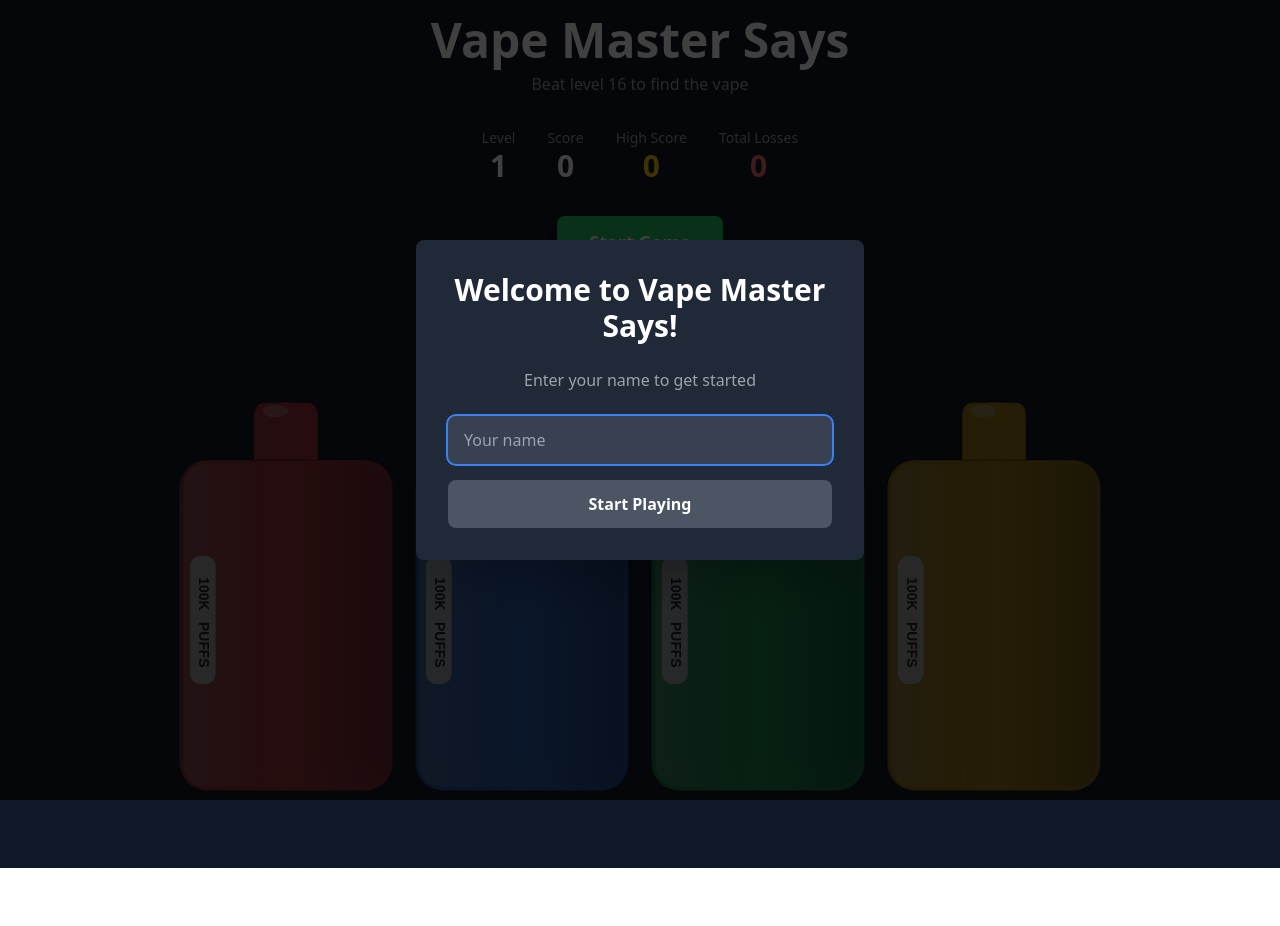
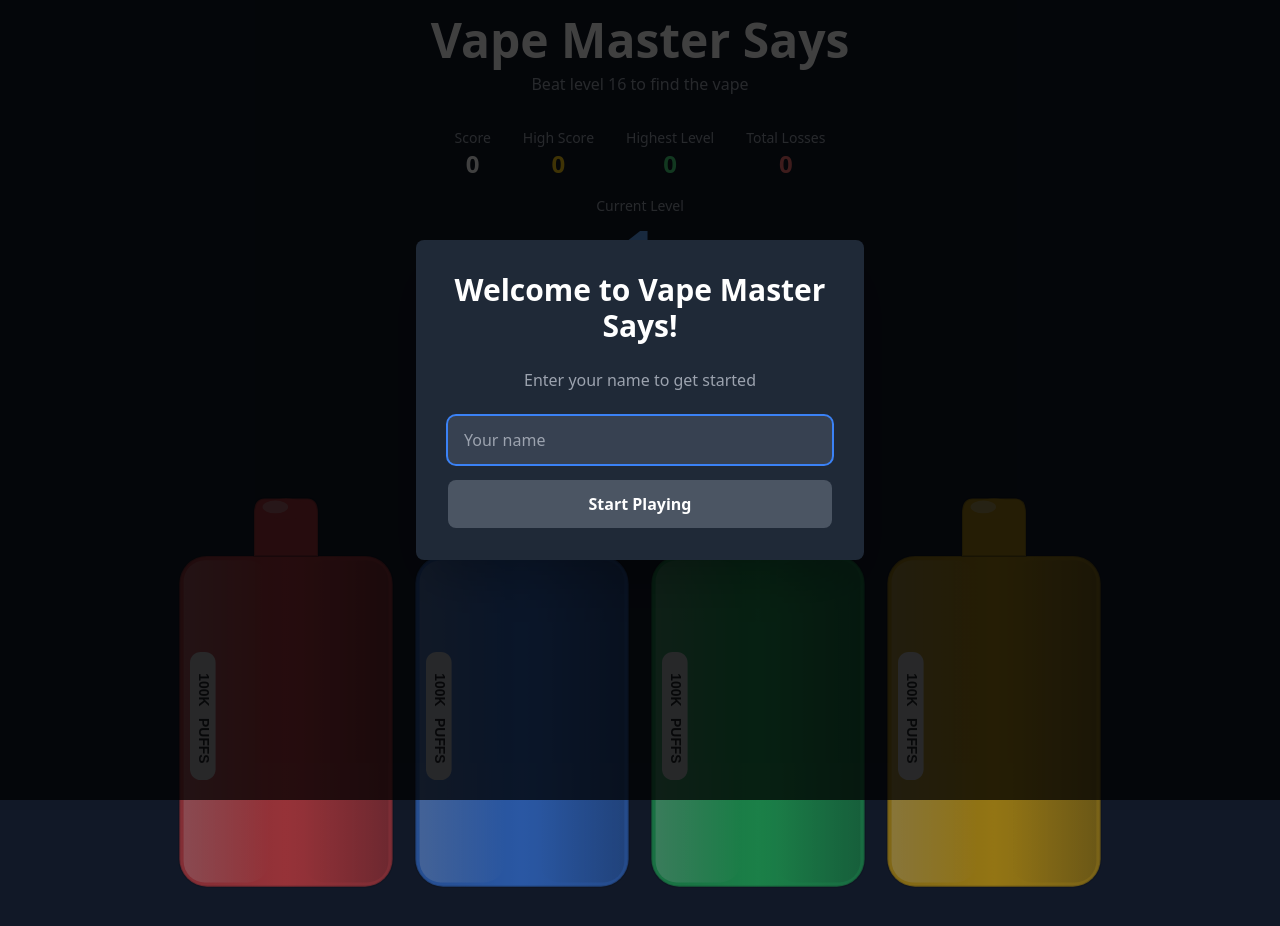
Before and after one commit to bobbleheadhobo/Vape-Master-Says, a React (Vite) app: page / in a window 1280 px wide. Shown: the top 926 px of the page. Before the commit the page ends 868 px from the top, so only its background shows below. Built offline with nearby package versions, Linux system fonts and the light colour scheme.

Commit message:
added highest level tracker

```diff
--- a/src/App.jsx
+++ b/src/App.jsx
@@ -243,13 +243,18 @@ const VapeCertificate = ({ onClose }) => {
 const GameWin = ({ level, score, onRestart, onClose }) => {
   const [showCertificate, setShowCertificate] = useState(false);
   const highScore = parseInt(localStorage.getItem('vapeHighScore') || '0');
+  const highestLevel = parseInt(localStorage.getItem('vapeHighestLevel') || '0');
   const isNewHighScore = score > highScore;
+  const isNewHighestLevel = level > highestLevel;
 
   useEffect(() => {
     if (isNewHighScore) {
       localStorage.setItem('vapeHighScore', score.toString());
     }
-  }, [isNewHighScore, score]);
+    if (isNewHighestLevel) {
+      localStorage.setItem('vapeHighestLevel', level.toString());
+    }
+  }, [isNewHighScore, score, isNewHighestLevel, level]);
 
   if (showCertificate) {
     return <VapeCertificate onClose={onClose} />;
@@ -293,14 +298,19 @@ const GameWin = ({ level, score, onRestart, onClose }) => {
 
 const GameOver = ({ level, score, onRestart }) => {
   const highScore = parseInt(localStorage.getItem('vapeHighScore') || '0');
+  const highestLevel = parseInt(localStorage.getItem('vapeHighestLevel') || '0');
   const totalLosses = parseInt(localStorage.getItem('vapeTotalLosses') || '0');
   const isNewHighScore = score > highScore;
+  const isNewHighestLevel = level > highestLevel;
 
   useEffect(() => {
     if (isNewHighScore) {
       localStorage.setItem('vapeHighScore', score.toString());
     }
-  }, [isNewHighScore, score]);
+    if (isNewHighestLevel) {
+      localStorage.setItem('vapeHighestLevel', level.toString());
+    }
+  }, [isNewHighScore, score, isNewHighestLevel, level]);
 
   return (
     <div className="fixed inset-0 bg-black bg-opacity-75 flex items-center justify-center z-50 animate-fade-in">
@@ -520,6 +530,12 @@ function App() {
     setWrongButton(null);
     setCorrectButton(null);
     setLevel(GAME_CONFIG.startingLevel);
+    setGameState('playing-sequence');
+
+    // Reset timer with starting level duration
+    const duration = calculateTimerDuration(GAME_CONFIG.startingLevel);
+    setTimeRemaining(duration);
+    maxTimerRef.current = duration;
 
     // Set flag and start after state has updated
     gameStartedRef.current = true;
@@ -529,10 +545,7 @@ function App() {
       setSequence(initialSequence);
       setGameState('playing-sequence');
 
-      // Reset timer with starting level duration
-      const duration = calculateTimerDuration(GAME_CONFIG.startingLevel);
-      setTimeRemaining(duration);
-      maxTimerRef.current = duration;
+
 
       const playbackSpeed = calculatePlaybackSpeed(GAME_CONFIG.startingLevel);
       initialSequence.forEach((btnIndex, i) => {
@@ -547,7 +560,7 @@ function App() {
           }, playbackSpeed / 2);
         }, i * playbackSpeed);
       });
-    }, 100);
+    }, 600);
   };
 
   useEffect(() => {
@@ -590,6 +603,7 @@ function App() {
   }, [gameState, soundEnabled]);
 
   const highScore = parseInt(localStorage.getItem('vapeHighScore') || '0');
+  const highestLevel = parseInt(localStorage.getItem('vapeHighestLevel') || '0');
   const totalLosses = parseInt(localStorage.getItem('vapeTotalLosses') || '0');
 
   return (
@@ -600,24 +614,29 @@ function App() {
           <p className="text-gray-400">Beat level {GAME_CONFIG.winningLevel} to find the vape</p>
         </div>
 
-        <div className="flex justify-center mb-8">
+        <div className="flex flex-col items-center mb-8 gap-4">
+
           <div className="flex gap-8 text-white">
             <div className="text-center">
-              <p className="text-sm text-gray-400">Level</p>
-              <p className="text-3xl font-bold">{level}</p>
-            </div>
-            <div className="text-center">
               <p className="text-sm text-gray-400">Score</p>
-              <p className="text-3xl font-bold">{score}</p>
+              <p className="text-2xl font-bold">{score}</p>
             </div>
             <div className="text-center">
               <p className="text-sm text-gray-400">High Score</p>
-              <p className="text-3xl font-bold text-yellow-400">{highScore}</p>
+              <p className="text-2xl font-bold text-yellow-400">{highScore}</p>
+            </div>
+            <div className="text-center">
+              <p className="text-sm text-gray-400">Highest Level</p>
+              <p className="text-2xl font-bold text-green-400">{highestLevel}</p>
             </div>
             <div className="text-center">
               <p className="text-sm text-gray-400">Total Losses</p>
-              <p className="text-3xl font-bold text-red-400">{totalLosses}</p>
+              <p className="text-2xl font-bold text-red-400">{totalLosses}</p>
             </div>
+          </div>
+          <div className="text-center">
+            <p className="text-sm text-gray-400 mb-1">Current Level</p>
+            <p className="text-6xl font-bold text-blue-400">{level}</p>
           </div>
         </div>
 
```
